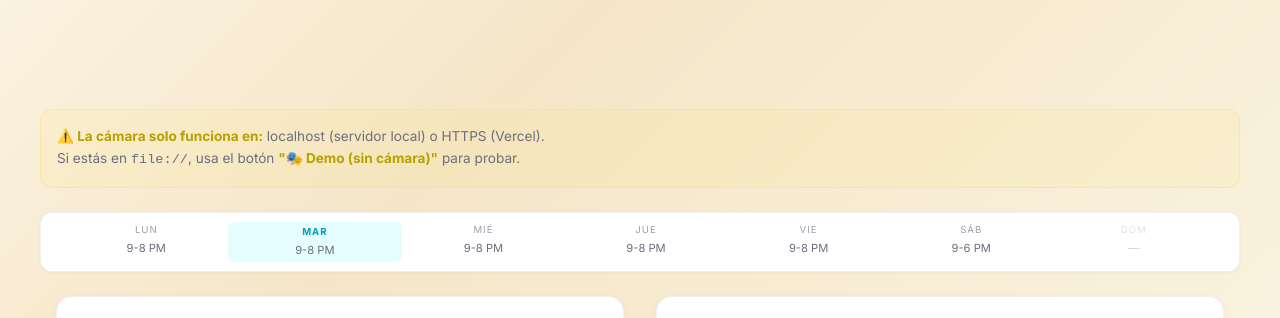
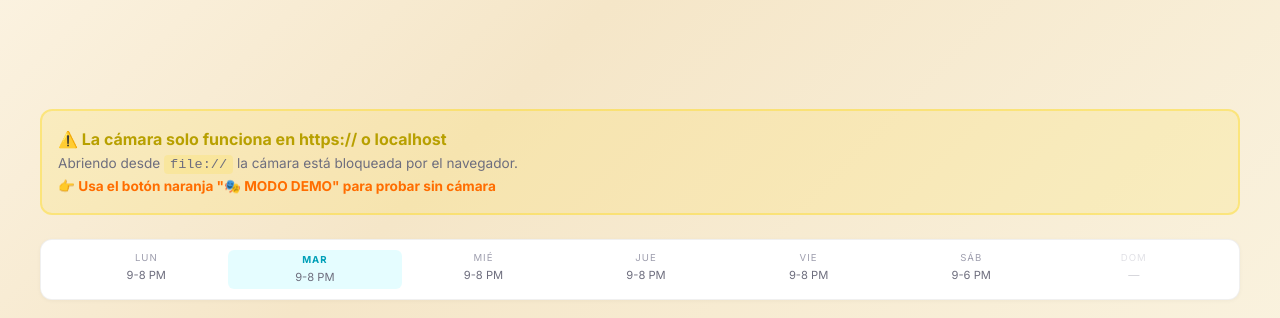
Before and after one commit to Vale77Bon/innovare-barber-tech, a plain HTML site: page escaneo-ar.html in a window 1280 px wide. Shown: the part 214-532 px from the top of the page. Drawn offline with Linux system fonts and the light colour scheme.

Commit message:
Suscripciones v5

```diff
--- a/escaneo-ar.html
+++ b/escaneo-ar.html
@@ -61,9 +61,10 @@
       <div class="divider"></div>
     </section>
 
-    <div class="help-box" style="max-width:1200px;margin:0 auto 1.5rem;">
-      <strong>⚠️ La cámara solo funciona en:</strong> localhost (servidor local) o HTTPS (Vercel).<br>
-      Si estás en <code>file://</code>, usa el botón <strong>"🎭 Demo (sin cámara)"</strong> para probar.
+    <div class="help-box" style="max-width:1200px;margin:0 auto 1.5rem;background:rgba(255,214,0,0.12);border:2px solid rgba(255,214,0,0.35);">
+      <strong style="color:#b8a000;font-size:1rem;">⚠️ La cámara solo funciona en https:// o localhost</strong><br>
+      Abriendo desde <code style="background:rgba(255,214,0,0.15);padding:2px 6px;border-radius:4px;">file://</code> la cámara está bloqueada por el navegador.<br>
+      <strong style="color:#ff6d00;">👉 Usa el botón naranja "🎭 MODO DEMO" para probar sin cámara</strong>
     </div>
 
     <div class="sched-bar" style="max-width:1200px;margin:0 auto 1.5rem;">
```
